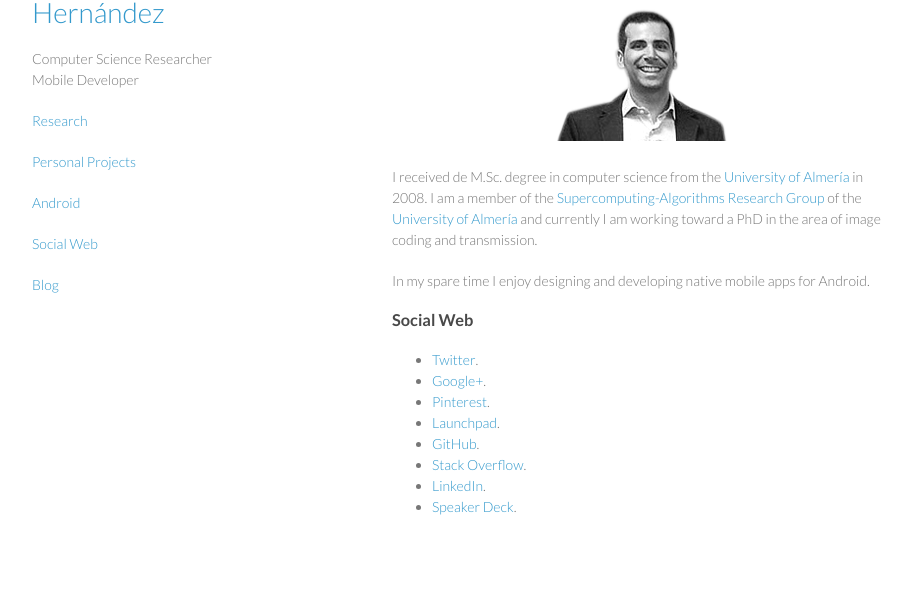
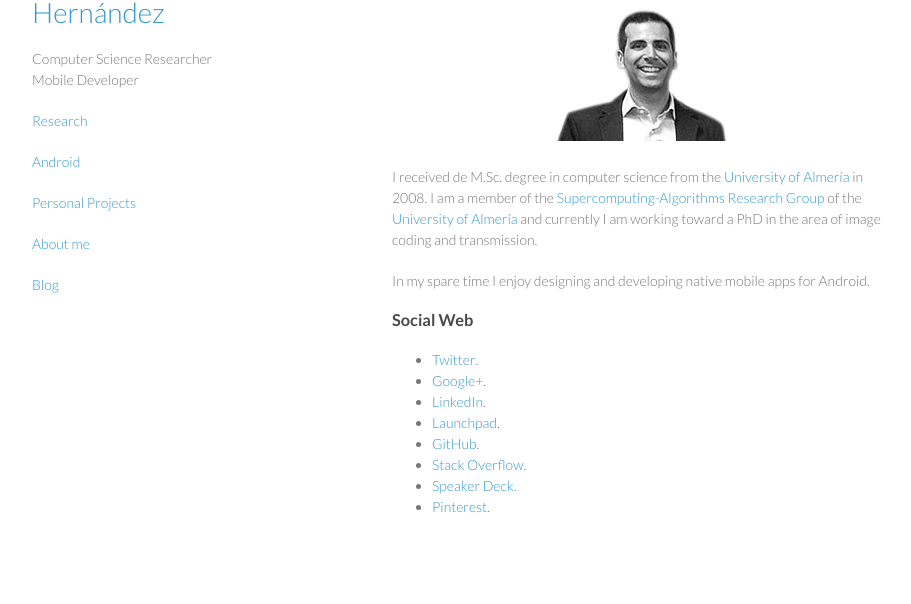
Before and after one commit to josejuansanchez/josejuansanchez.github.io, a Jekyll site: the page built from about/index.md, in a window 1280 px wide. Shown: the part 92-696 px from the top of the page, without its empty margins (178-1089 px from the left). Built offline with Jekyll 4.4.1, drawn with Linux system fonts in a browser that asks for light colours.

Commit message:
Changes in layout and about

```diff
--- a/_layouts/default.html
+++ b/_layouts/default.html
@@ -19,9 +19,9 @@
         <p>Computer Science Researcher<br/>Mobile Developer</p>
 
         <p class="view"><a href="{{ site.url }}/research">Research</a></p>
+        <p class="view"><a href="{{ site.url }}/android">Android</a></p>
         <p class="view"><a href="{{ site.url }}/projects">Personal Projects</a></p>
-        <p class="view"><a href="{{ site.url }}/android">Android</a></p>
-        <p class="view"><a href="{{ site.url }}/socialweb">Social Web</a></p>
+        <p class="view"><a href="{{ site.url }}/about">About me</a></p>
         <p class="view"><a href="{{ site.url }}/blog">Blog</a></p>
 
       </header>
--- a/about/index.md
+++ b/about/index.md
@@ -19,9 +19,9 @@
 ### Social Web
 * [Twitter](https://twitter.com/josejuansanchez).
 * [Google+](http://gplus.to/josejuansanchez).
-* [Pinterest](http://pinterest.com/josejuansanchez).
+* [LinkedIn](http://www.linkedin.com/pub/jos%C3%A9-juan-s%C3%A1nchez-hern%C3%A1ndez/6a/858/830).
 * [Launchpad](https://launchpad.net/~josejuan-sanchez).
 * [GitHub](https://github.com/josejuansanchez).
 * [Stack Overflow](http://stackoverflow.com/users/2090682/jose-juan-sanchez).
-* [LinkedIn](http://www.linkedin.com/pub/jos%C3%A9-juan-s%C3%A1nchez-hern%C3%A1ndez/6a/858/830).
 * [Speaker Deck](https://speakerdeck.com/josejuansanchez).
+* [Pinterest](http://pinterest.com/josejuansanchez).
```
